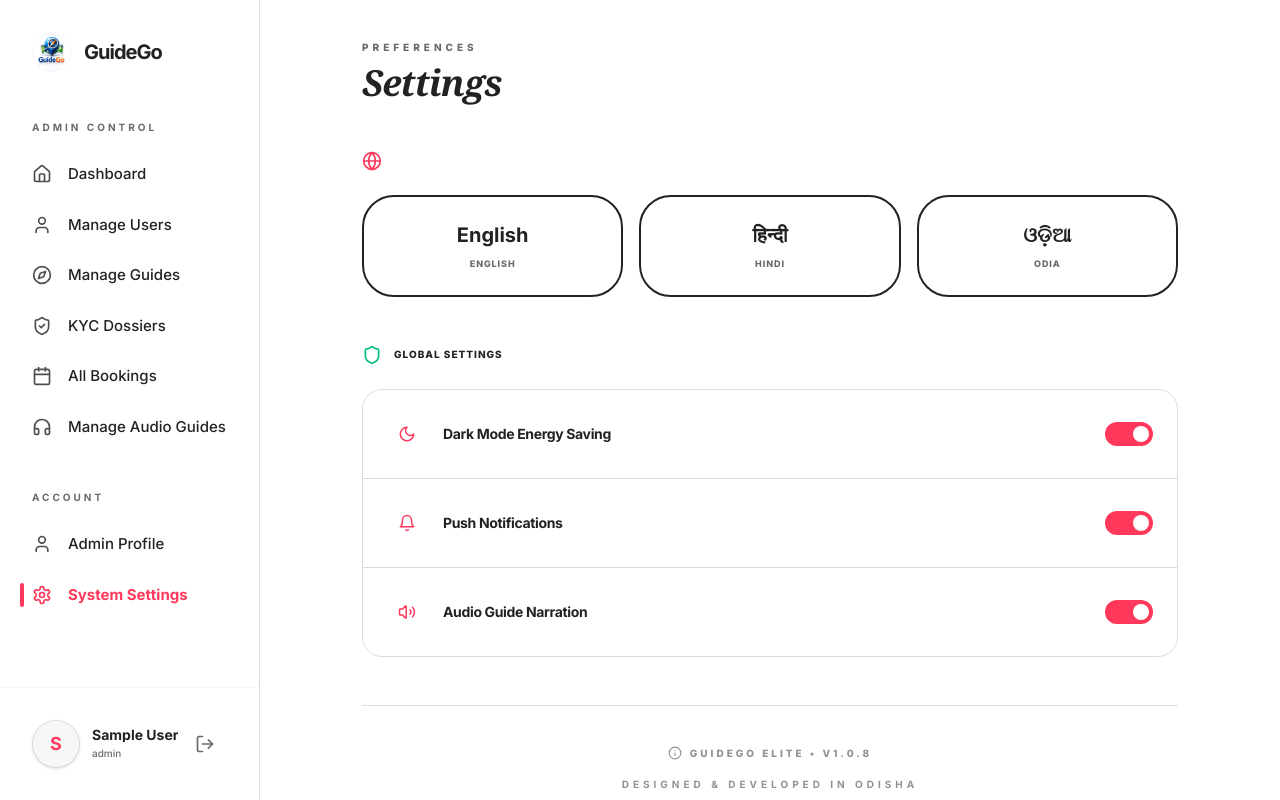
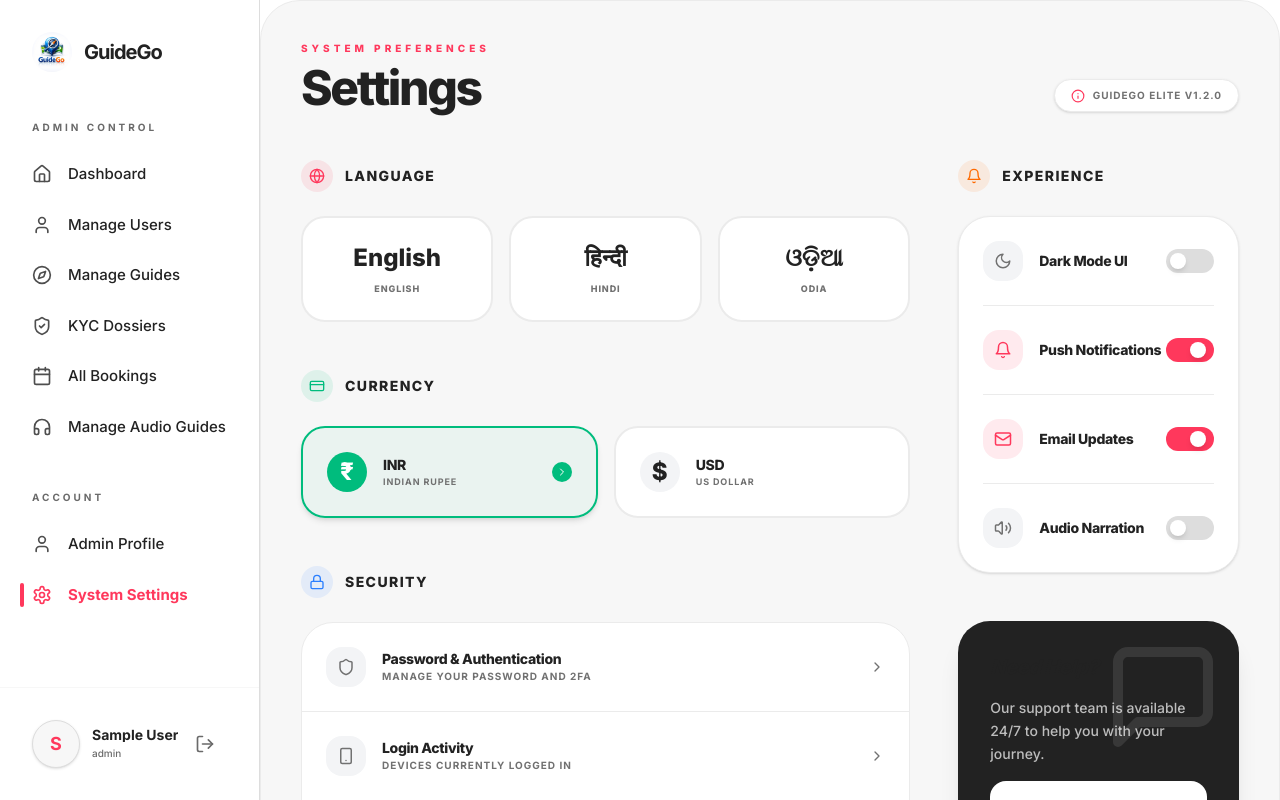
Before and after one commit to bhagyabratagantayat/Guide-Go, a React (Vite) app in the folder frontend/: page /settings in a window 1280 px wide. Shown: the top 800 px of the page. Built offline with nearby package versions, Linux system fonts and the light colour scheme; no server answers; sample sign-in values are in the browser's storage.

Commit message:
feat: Comprehensive Settings redesign with Theme, Currency, and Security features

```diff
--- a/frontend/src/pages/Settings.jsx
+++ b/frontend/src/pages/Settings.jsx
@@ -1,10 +1,18 @@
 import React from 'react';
 import { useTranslation } from 'react-i18next';
 import { motion } from 'framer-motion';
-import { Globe, Bell, Shield, Info, Volume2, Moon } from 'lucide-react';
+import {
+  Globe, Bell, Shield, Info, Volume2, Moon, Sun,
+  CreditCard, Lock, EyeOff, Trash2, ChevronRight,
+  Smartphone, Mail, MessageSquare
+} from 'lucide-react';
+import { useTheme } from '../context/ThemeContext';
+import { useCurrency } from '../context/CurrencyContext';
 
 const Settings = () => {
-  const { i18n } = useTranslation();
+  const { i18n, t } = useTranslation();
+  const { darkMode, toggleDarkMode } = useTheme();
+  const { currency, setCurrency } = useCurrency();
 
   const languages = [
     { code: 'en', name: 'English', native: 'English' },
@@ -12,74 +20,229 @@ const Settings = () => {
     { code: 'or', name: 'Odia', native: 'ଓଡ଼ିଆ' }
   ];
 
+  const currencies = [
+    { code: 'INR', symbol: '₹', name: 'Indian Rupee' },
+    { code: 'USD', symbol: '$', name: 'US Dollar' }
+  ];
+
+  const containerVariants = {
+    hidden: { opacity: 0, y: 20 },
+    visible: {
+      opacity: 1,
+      y: 0,
+      transition: { duration: 0.6, staggerChildren: 0.1 }
+    }
+  };
+
+  const itemVariants = {
+    hidden: { opacity: 0, x: -10 },
+    visible: { opacity: 1, x: 0 }
+  };
+
   return (
-    <div className="p-10 max-w-4xl mx-auto space-y-12">
+    <motion.div
+      initial="hidden"
+      animate="visible"
+      variants={containerVariants}
+      className="p-4 md:p-10 max-w-5xl mx-auto space-y-12 bg-[#f7f7f7] dark:bg-[#0f172a] min-h-screen rounded-[2.5rem] border border-[#ebebeb] dark:border-white/10"
+    >
+      {/* Header */}
+      <div className="flex flex-col md:flex-row md:items-end justify-between gap-6">
         <div>
-        <h1 className="text-[10px] font-black uppercase tracking-[0.4em] text-[var(--text-secondary)] mb-2">Preferences</h1>
-        <h2 className="text-4xl font-black italic font-serif text-[var(--text-primary)]">Settings</h2>
+          <h1 className="text-[10px] font-black uppercase tracking-[0.4em] text-[#ff385c] mb-2">System Preferences</h1>
+          <h2 className="text-4xl md:text-5xl font-black text-[#222222] dark:text-white tracking-tighter">Settings</h2>
+        </div>
+        <div className="flex items-center gap-2 px-4 py-2 bg-white dark:bg-white/5 rounded-full border border-[#ebebeb] dark:border-white/10 shadow-sm">
+          <Info size={14} className="text-[#ff385c]" />
+          <span className="text-[10px] font-bold uppercase tracking-widest text-[#717171] dark:text-white/60">GuideGo Elite v1.2.0</span>
+        </div>
       </div>
 
-      <div className="grid grid-cols-1 gap-12">
+      <div className="grid grid-cols-1 lg:grid-cols-3 gap-12">
+        {/* Left Column: Language & Currency */}
+        <div className="lg:col-span-2 space-y-12">
+
           {/* Language Selection */}
           <section className="space-y-6">
             <div className="flex items-center gap-3">
-             <Globe size={20} className="text-[var(--accent)]" />
-             <h3 className="text-[10px] font-black uppercase tracking-widest text-white">System Language</h3>
+              <div className="w-8 h-8 rounded-full bg-[#ff385c]/10 flex items-center justify-center text-[#ff385c]">
+                <Globe size={16} />
+              </div>
+              <h3 className="text-sm font-black uppercase tracking-widest text-[#222222] dark:text-white">Language</h3>
             </div>
             <div className="grid grid-cols-1 sm:grid-cols-3 gap-4">
               {languages.map((lang) => (
                 <button
                   key={lang.code}
                   onClick={() => i18n.changeLanguage(lang.code)}
-                className={`p-6 rounded-[2rem] border-2 transition-all flex flex-col items-center text-center gap-2 ${
-                  i18n.language === lang.code ? 'border-[var(--accent)] bg-[var(--accent)]/10' : 'border-[var(--border)] hover:border-white/20'
+                  className={`p-6 rounded-3xl border-2 transition-all flex flex-col items-center text-center gap-2 group ${
+                    i18n.language === lang.code
+                      ? 'border-[#ff385c] bg-[#ff385c]/5 shadow-md'
+                      : 'border-[#ebebeb] dark:border-white/10 bg-white dark:bg-white/5 hover:border-[#ff385c]/30'
                   }`}
                 >
-                <span className="text-xl font-bold">{lang.native}</span>
-                <span className="text-[9px] font-black uppercase tracking-widest text-[var(--text-secondary)]">{lang.name}</span>
+                  <span className={`text-2xl font-black ${i18n.language === lang.code ? 'text-[#ff385c]' : 'text-[#222222] dark:text-white'}`}>
+                    {lang.native}
+                  </span>
+                  <span className="text-[9px] font-black uppercase tracking-widest text-[#717171] dark:text-white/40 group-hover:text-[#ff385c]">
+                    {lang.name}
+                  </span>
                 </button>
               ))}
             </div>
           </section>
 
-        {/* Global Toggles */}
+          {/* Currency Selection */}
           <section className="space-y-6">
             <div className="flex items-center gap-3">
-              <Shield size={20} className="text-emerald-500" />
-              <h3 className="text-[10px] font-black uppercase tracking-widest text-[var(--text-primary)]">Global Settings</h3>
+              <div className="w-8 h-8 rounded-full bg-emerald-500/10 flex items-center justify-center text-emerald-500">
+                <CreditCard size={16} />
               </div>
-           <div className="bg-[var(--bg-card)] border border-[var(--border-color)] rounded-[var(--radius-lg)] divide-y divide-[var(--border-color)] overflow-hidden">
-              <ToggleItem icon={Moon} label="Dark Mode Energy Saving" active />
-              <ToggleItem icon={Bell} label="Push Notifications" active />
-              <ToggleItem icon={Volume2} label="Audio Guide Narration" active />
+              <h3 className="text-sm font-black uppercase tracking-widest text-[#222222] dark:text-white">Currency</h3>
+            </div>
+            <div className="grid grid-cols-1 sm:grid-cols-2 gap-4">
+              {currencies.map((curr) => (
+                <button
+                  key={curr.code}
+                  onClick={() => setCurrency(curr.code)}
+                  className={`p-6 rounded-3xl border-2 transition-all flex items-center justify-between group ${
+                    currency === curr.code
+                      ? 'border-emerald-500 bg-emerald-500/5 shadow-md'
+                      : 'border-[#ebebeb] dark:border-white/10 bg-white dark:bg-white/5 hover:border-emerald-500/30'
+                  }`}
+                >
+                  <div className="flex items-center gap-4">
+                    <span className={`text-2xl font-black w-10 h-10 rounded-full flex items-center justify-center ${
+                      currency === curr.code ? 'bg-emerald-500 text-white' : 'bg-gray-100 dark:bg-white/10 text-[#222222] dark:text-white'
+                    }`}>
+                      {curr.symbol}
+                    </span>
+                    <div className="text-left">
+                      <p className="text-sm font-black text-[#222222] dark:text-white tracking-tight">{curr.code}</p>
+                      <p className="text-[9px] font-bold uppercase tracking-widest text-[#717171] dark:text-white/40">{curr.name}</p>
+                    </div>
+                  </div>
+                  {currency === curr.code && (
+                    <motion.div layoutId="curr-check" className="w-5 h-5 rounded-full bg-emerald-500 flex items-center justify-center">
+                      <ChevronRight size={12} className="text-white" />
+                    </motion.div>
+                  )}
+                </button>
+              ))}
+            </div>
+          </section>
+
+          {/* Account Security */}
+          <section className="space-y-6">
+            <div className="flex items-center gap-3">
+              <div className="w-8 h-8 rounded-full bg-blue-500/10 flex items-center justify-center text-blue-500">
+                <Lock size={16} />
+              </div>
+              <h3 className="text-sm font-black uppercase tracking-widest text-[#222222] dark:text-white">Security</h3>
+            </div>
+            <div className="bg-white dark:bg-white/5 border border-[#ebebeb] dark:border-white/10 rounded-[2rem] overflow-hidden divide-y divide-[#ebebeb] dark:divide-white/10">
+              <SettingsActionItem icon={Shield} title="Password & Authentication" subtitle="Manage your password and 2FA" />
+              <SettingsActionItem icon={Smartphone} title="Login Activity" subtitle="Devices currently logged in" />
+              <SettingsActionItem icon={EyeOff} title="Account Privacy" subtitle="Control who sees your profile" />
+              <SettingsActionItem
+                icon={Trash2}
+                title="Delete Account"
+                subtitle="Permanently remove your data"
+                variant="danger"
+              />
             </div>
           </section>
         </div>
 
-      {/* About App */}
-      <div className="text-center py-10 border-t border-[var(--border-color)] space-y-4">
-         <div className="flex items-center justify-center gap-2 text-[var(--text-muted)]">
-            <Info size={14} />
-            <p className="text-[10px] font-black uppercase tracking-[0.3em]">GuideGo Elite • v1.0.8</p>
+        {/* Right Column: Global Toggles & App Info */}
+        <div className="space-y-12">
+          {/* Global Toggles */}
+          <section className="space-y-6">
+            <div className="flex items-center gap-3">
+              <div className="w-8 h-8 rounded-full bg-orange-500/10 flex items-center justify-center text-orange-500">
+                <Bell size={16} />
               </div>
-         <p className="text-[10px] font-bold text-[var(--text-muted)] uppercase tracking-[0.4em]">Designed & Developed in Odisha</p>
+              <h3 className="text-sm font-black uppercase tracking-widest text-[#222222] dark:text-white">Experience</h3>
+            </div>
+            <div className="bg-white dark:bg-white/5 border border-[#ebebeb] dark:border-white/10 rounded-[2rem] overflow-hidden shadow-sm">
+              <ToggleItem
+                icon={darkMode ? Sun : Moon}
+                label={darkMode ? "Light Mode UI" : "Dark Mode UI"}
+                active={darkMode}
+                toggle={toggleDarkMode}
+              />
+              <div className="h-[1px] bg-[#ebebeb] dark:bg-white/10 mx-6" />
+              <ToggleItem icon={Bell} label="Push Notifications" active={true} toggle={() => {}} />
+              <div className="h-[1px] bg-[#ebebeb] dark:bg-white/10 mx-6" />
+              <ToggleItem icon={Mail} label="Email Updates" active={true} toggle={() => {}} />
+              <div className="h-[1px] bg-[#ebebeb] dark:bg-white/10 mx-6" />
+              <ToggleItem icon={Volume2} label="Audio Narration" active={false} toggle={() => {}} />
+            </div>
+          </section>
+
+          {/* Help & Support */}
+          <section className="space-y-6">
+            <div className="bg-[#222222] dark:bg-[#ff385c] p-8 rounded-[2rem] text-white space-y-4 shadow-xl relative overflow-hidden group">
+              <div className="absolute top-0 right-0 p-4 opacity-10 group-hover:scale-110 transition-transform">
+                <MessageSquare size={120} />
+              </div>
+              <h3 className="text-xl font-black italic">Need Help?</h3>
+              <p className="text-sm text-white/70 leading-relaxed">Our support team is available 24/7 to help you with your journey.</p>
+              <button className="w-full py-4 bg-white text-[#222222] font-black uppercase tracking-widest text-[10px] rounded-2xl hover:bg-white/90 transition-all">
+                Contact Support
+              </button>
+            </div>
+          </section>
+
+          {/* Footer Info */}
+          <div className="text-center space-y-2 opacity-40">
+             <p className="text-[9px] font-black uppercase tracking-[0.4em] text-[#717171] dark:text-white">Designed in Odisha</p>
+             <p className="text-[9px] font-bold text-[#717171] dark:text-white">© 2024 GuideGo Platform</p>
           </div>
         </div>
+      </div>
+    </motion.div>
   );
 };
 
-const ToggleItem = ({ icon: Icon, label, active }) => (
-  <div className="p-6 flex items-center justify-between group hover:bg-white/[0.02] transition-all">
+const ToggleItem = ({ icon: Icon, label, active, toggle }) => (
+  <div className="p-6 flex items-center justify-between group hover:bg-[#f7f7f7] dark:hover:bg-white/5 transition-all cursor-pointer" onClick={toggle}>
      <div className="flex items-center gap-4">
-        <div className="w-10 h-10 rounded-xl bg-[var(--accent-bg)] flex items-center justify-center text-[var(--accent)]">
+        <div className={`w-10 h-10 rounded-2xl flex items-center justify-center transition-all ${
+          active ? 'bg-[#ff385c]/10 text-[#ff385c]' : 'bg-gray-100 dark:bg-white/10 text-[#717171]'
+        }`}>
            <Icon size={18} />
         </div>
-        <span className="text-sm font-bold text-[var(--text-primary)] tracking-tight">{label}</span>
+        <span className="text-sm font-black text-[#222222] dark:text-white tracking-tight">{label}</span>
      </div>
-     <div className={`w-12 h-6 rounded-full relative transition-colors ${active ? 'bg-[var(--accent)]' : 'bg-white/10'}`}>
-        <div className={`absolute top-1 w-4 h-4 rounded-full bg-white transition-all ${active ? 'right-1' : 'left-1 shadow-md'}`} />
+     <div className={`w-12 h-6 rounded-full relative transition-all duration-300 ${active ? 'bg-[#ff385c]' : 'bg-[#dddddd] dark:bg-white/10'}`}>
+        <motion.div
+          animate={{ x: active ? 24 : 4 }}
+          className="absolute top-1 w-4 h-4 rounded-full bg-white shadow-md"
+        />
      </div>
   </div>
 );
 
+const SettingsActionItem = ({ icon: Icon, title, subtitle, variant = 'default' }) => (
+  <div className="p-6 flex items-center justify-between group hover:bg-[#f7f7f7] dark:hover:bg-white/5 transition-all cursor-pointer">
+    <div className="flex items-center gap-4">
+      <div className={`w-10 h-10 rounded-2xl flex items-center justify-center ${
+        variant === 'danger' ? 'bg-red-500/10 text-red-500' : 'bg-gray-100 dark:bg-white/10 text-[#717171]'
+      }`}>
+        <Icon size={18} />
+      </div>
+      <div>
+        <p className={`text-sm font-black tracking-tight ${variant === 'danger' ? 'text-red-500' : 'text-[#222222] dark:text-white'}`}>
+          {title}
+        </p>
+        <p className="text-[10px] font-bold text-[#717171] dark:text-white/40 uppercase tracking-widest">
+          {subtitle}
+        </p>
+      </div>
+    </div>
+    <ChevronRight size={16} className="text-[#717171] group-hover:translate-x-1 transition-transform" />
+  </div>
+);
+
 export default Settings;
```
Also changed, not shown: 2 other files (tests, documents, lock files or other folders). Lines whose indentation alone changed are shown as unchanged.
